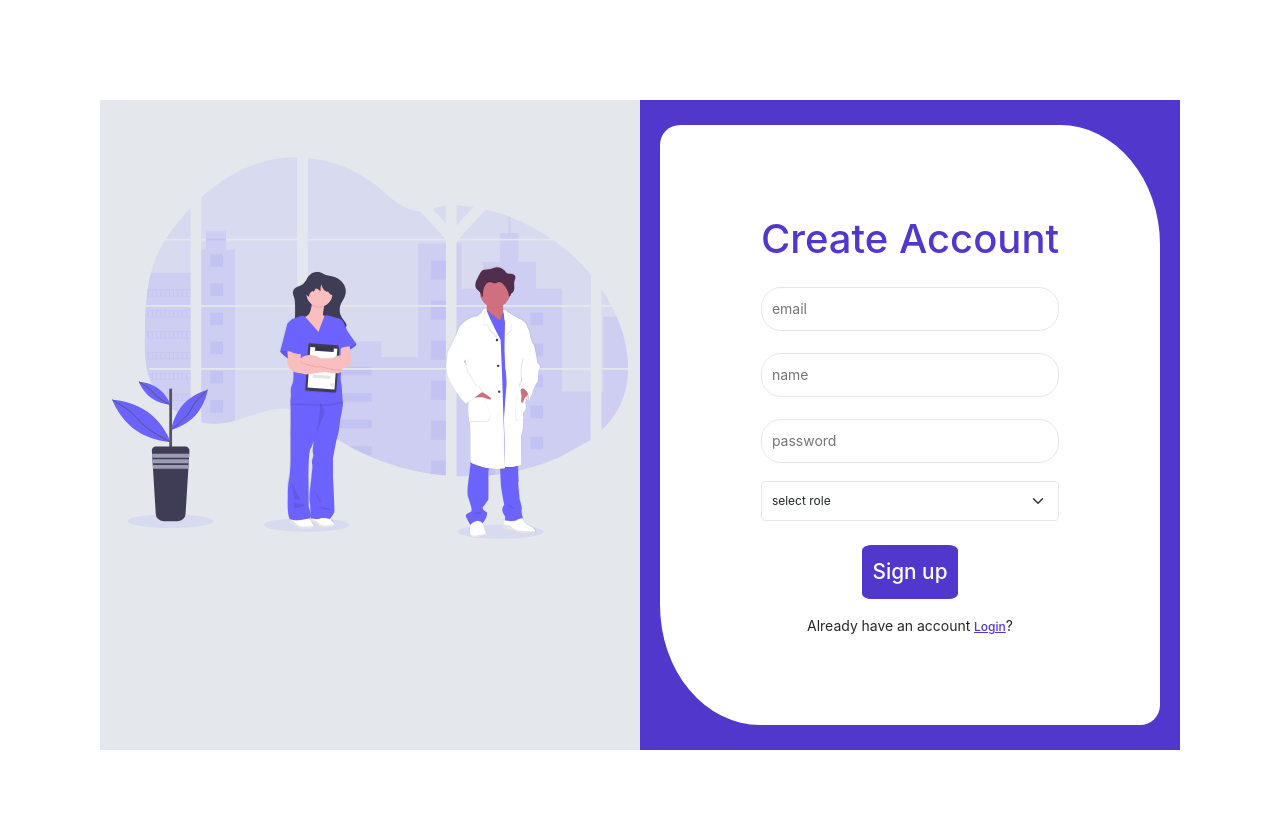
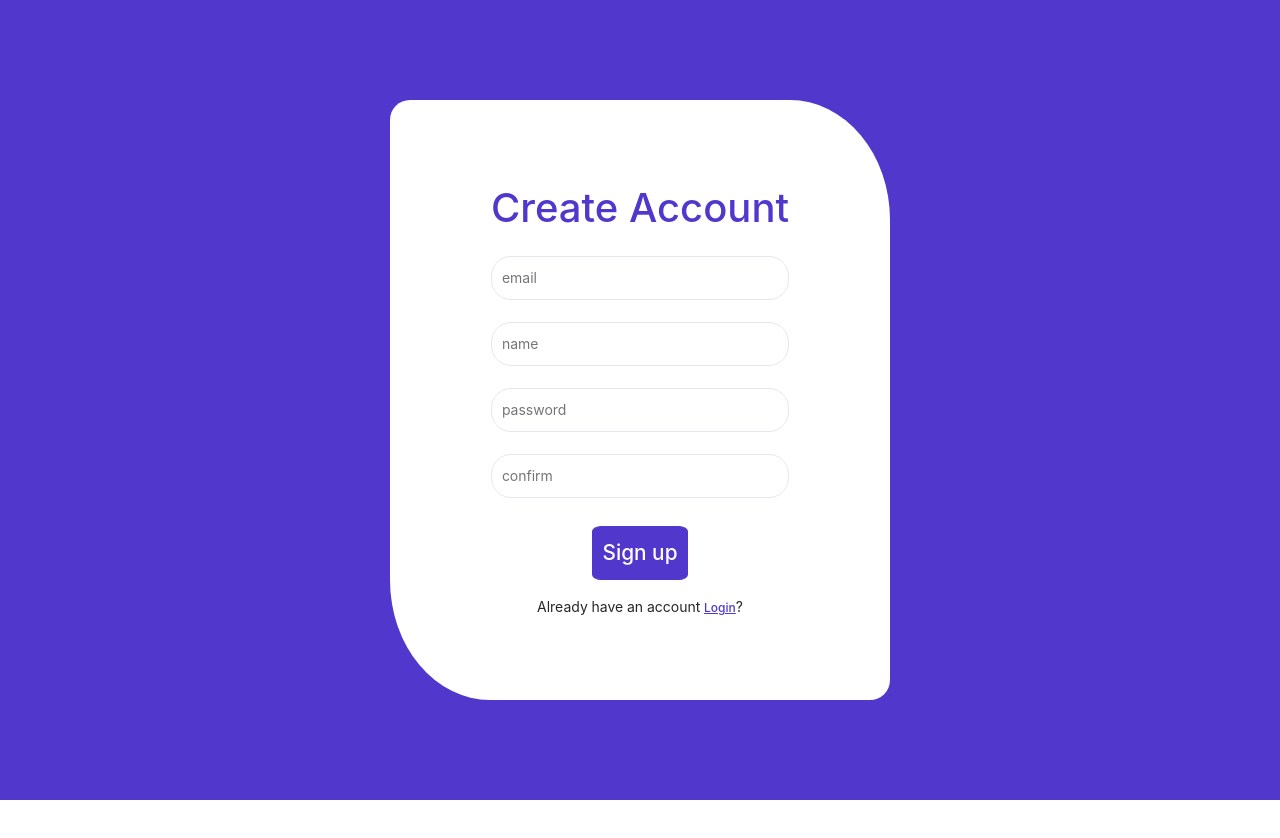
Before and after one commit to windev0609/bid-tracker-project, a React (Create React App) app: page /login in a window 1280 px wide. Shown: the top 838 px of the page. After the commit the page ends 800 px from the top, so only its background shows below. Built offline with nearby package versions, Linux system fonts and the light colour scheme.

Commit message:
#1 com1 signup page update

```diff
--- a/src/Component/LoginComponent/SignupPage.scss
+++ b/src/Component/LoginComponent/SignupPage.scss
@@ -6,7 +6,7 @@
     }
     &-inactive{
         background-color: #5237cc;
-        height:650px;
+        height:100vh;
     }
     &-active img{
         width: 100%;
@@ -30,7 +30,7 @@
 }
 
 .login--box{
-    padding:100px 100px 100px 100px;
+    // padding:100px 100px 100px 100px;
 }
 
 .main--input input{
--- a/src/Component/LoginComponent/SignupPage.tsx
+++ b/src/Component/LoginComponent/SignupPage.tsx
@@ -1,6 +1,6 @@
 import React, { useState, useEffect } from 'react';
 import './SignupPage.scss';
-import doctorImage from '../../Assets/doctor-medicine.svg';
+// import doctorImage from '../../Assets/doctor-medicine.svg';
 import { Formik, Form } from 'formik';
 import * as Yup from 'yup';
 import { Dots } from 'react-activity';
@@ -22,6 +22,12 @@ const SignupPage = () => {
         'Must Contain 8 Characters, One Uppercase, One Lowercase, One Number and One Special Case Character'
       )
       .required('Password is required'),
+    confirmpassword: Yup.string()
+      .matches(
+        /^(?=.*[a-z])(?=.*[A-Z])(?=.*[0-9])(?=.*[!@#\\$%\\^&\\*])(?=.{8,})/,
+        'Must Contain 8 Characters, One Uppercase, One Lowercase, One Number and One Special Case Character'
+      )
+      .required('Confirm Password is required'),
     role: Yup.string().required('Please enter role')
   });
   const SignResponse = useSelector((state: RootState) => state?.users.status);
@@ -46,21 +52,22 @@ const SignupPage = () => {
 
   return (
     <div className="login--box">
-      <div className="container-fluid login--container">
-        <div className="row">
-          <div className="col-sm-12 col-md-12 col-lg-6 col-xl-6 login--container-active">
+      <div className="login--container">
+        {/* <div className="row"> */}
+        {/* <div className="col-sm-12 col-md-12 col-lg-6 col-xl-6 login--container-active">
             <div className="d-flex justify-content-center align-items-center mt-5">
               <img src={doctorImage} alt="medicalImage" />
             </div>
-          </div>
+          </div> */}
 
-          <div className="col-sm-12 col-md-12 col-lg-6 col-xl-6 login--container-inactive d-flex justify-content-center align-items-center">
+        <div className="login--container-inactive d-flex justify-content-center align-items-center">
           <div className="p-5 account--container d-flex justify-content-center">
             {show === false ? (
               <Formik
                 initialValues={{
                   username: '',
                   password: '',
+                  confirmpassword: '',
                   role: '',
                   email: ''
                 }}
@@ -100,8 +107,17 @@ const SignupPage = () => {
                         <p className="error-text" data-testid="error-test3">
                           {formikSignup.errors.password}
                         </p>
+                        <input
+                          placeholder="confirm"
+                          name="confirmpassword"
+                          onChange={formikSignup.handleChange}
+                          data-testid="confirmpassword"
+                        />
+                        <p className="error-text" data-testid="error-test3">
+                          {formikSignup.errors.confirmpassword}
+                        </p>
                       </div>
-                        <div className="d-flex gap-3">
+                      {/* <div className="d-flex gap-3">
                         <select
                           name="role"
                           className="form-select select-container"
@@ -114,7 +130,7 @@ const SignupPage = () => {
                       </div>
                       <p className="error-text" data-testid="error-test4">
                         {formikSignup.errors.role}
-                        </p>
+                      </p> */}
                       <div className="d-flex align-items-center justify-content-center">
                         <button className="btn--container" type="submit">
                           Sign up
@@ -133,7 +149,7 @@ const SignupPage = () => {
             )}
           </div>
         </div>
-        </div>
+        {/* </div> */}
       </div>
     </div>
   );
```
Lines whose indentation alone changed are shown as unchanged.
